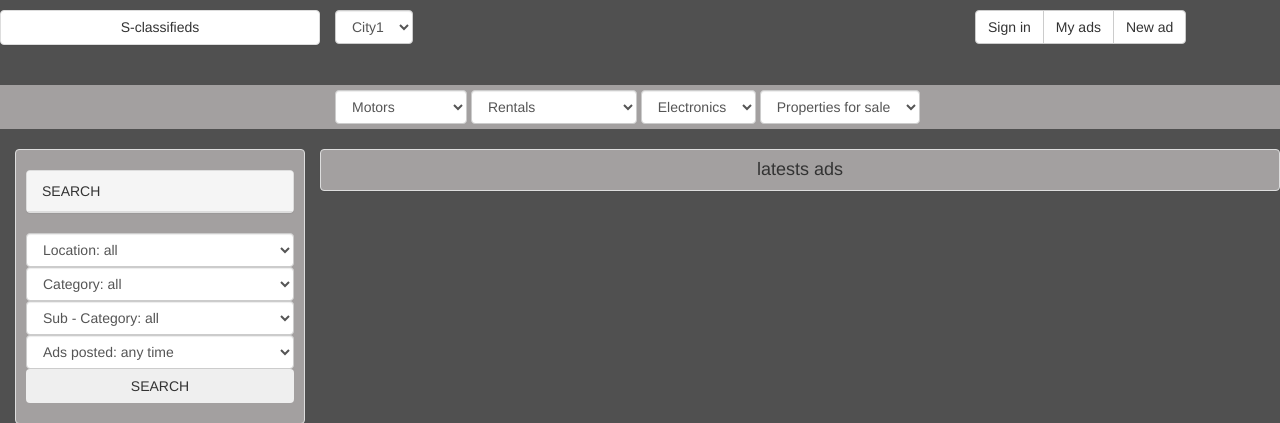
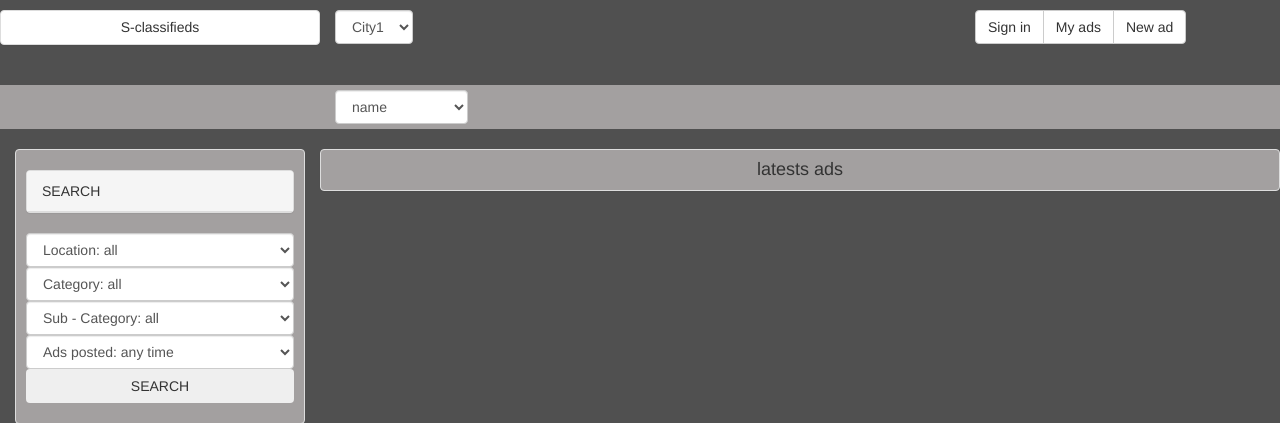
Before and after one commit to developer2020github/s_classifieds, a Flask app: template s_catalog/templates/index.html in a window 1280 px wide. Shown: the top 423 px of the page. Run offline with Flask 2, Linux system fonts and the light colour scheme; the template is opened without the code that fills it: most values are stand-ins (such as "Sample title", 1, 10 or a date in 2020).

Commit message:
Added database tables mock up code. Started converting index.html into template.

```diff
--- /dev/null
+++ b/s_catalog/database.py
@@ -0,0 +1,20 @@
+
+
+categories_with_sub_categories = {
+    "motors": ["cars", "boats", "motorcycles"],
+    "electronics": ["computers", "laptops", "tablets"],
+    "rentals": ["houses", "apartments", "rooms"],
+    "real estate for sale": ["houses", "apartments"]
+}
+
+
+def get_categories():
+    return categories_with_sub_categories.keys()
+
+
+def get_sub_categories(category):
+    return categories_with_sub_categories[category]
+
+if __name__ == "__main__":
+    print get_categories()
+    print get_sub_categories("electronics")
--- a/s_catalog/s_catalog_main.py
+++ b/s_catalog/s_catalog_main.py
@@ -1,11 +1,21 @@
 from flask import Flask, render_template, request, redirect, url_for, flash, jsonify
-
+import database
 app = Flask(__name__)
 
 
 @app.route('/')
-def mainBrowsePage():
-    return render_template("index.html")
+def main_browse_page():
+    categories  = database.categories_with_sub_categories
+    return render_template("index.html", categories=categories)
+
+
+@app.route("/myads")
+def my_ads_page():
+    return render_template("myads.html")
+
+@app.route("/signin")
+def sign_in_page():
+    return render_template("signin.html")
 
 if __name__ == '__main__':
     app.debug = True
--- a/s_catalog/templates/index.html
+++ b/s_catalog/templates/index.html
@@ -24,8 +24,8 @@
             </div>
             <div class="col-md-3">
                 <div class="btn-group" role="group" aria-label="...">
-                    <button type="button" class="btn btn-default">Sign in</button>
-                    <a href="myads.html" class="btn btn-default">My ads</a>
+                    <a href="signin" class="btn btn-default">Sign in</a>
+                    <a href="myads" class="btn btn-default">My ads</a>
                     <button type="button" class="btn btn-default">New ad</button>
                 </div>
             </div>
@@ -34,29 +34,14 @@
             <div class="col-md-3">
             </div>
             <div class="col-md-9 form-inline">
+            {% for category in categories.keys() %}
                 <select class="form-control">
-                    <option selected disabled>Motors</option>
-                    <option>Cars for sale</option>
-                    <option>Boats for sale</option>
+                    <option selected disabled>{{ category }}</option>
+                    {% for item in categories[category] %}
+                    <option>{{ item }}</option>
+                    {% endfor %}
                 </select>
-                <select class="form-control">
-                    <option selected disabled>Rentals</option>
-                    <option>Apartments for rent</option>
-                    <option>Houses for rent</option>
-                    <option>Rooms for rent</option>
-                </select>
-                <select class="form-control">
-                    <option selected disabled>Electronics</option>
-                    <option>Computers</option>
-                    <option>Laptops</option>
-                    <option>Tablets</option>
-                    <options>Phones></options>
-                </select>
-                <select class="form-control">
-                    <option selected disabled>Properties for sale</option>
-                    <option>Houses for sale</option>
-                    <option>Condos for sale</option>
-                </select>
+            {% endfor %}
             </div>
         </div>
         <div class="row top-buffer">
--- a/s_catalog/templates/signin.html
+++ b/s_catalog/templates/signin.html
@@ -3,7 +3,7 @@
 
 <head>
     <meta name="viewport" content="width=device-width, initial-scale=1.0">
-    <link rel="stylesheet" type="text/css" href="../static/bower_components/bootstrap/dist/css/bootstrap.min.css">
+    <link rel="stylesheet" type="text/css" href="../static/css/bootstrap.min.css">
     <link rel="stylesheet" type="text/css" href="../static/css/style.css">
 </head>
 
```
Also changed, not shown: 1 other file.
